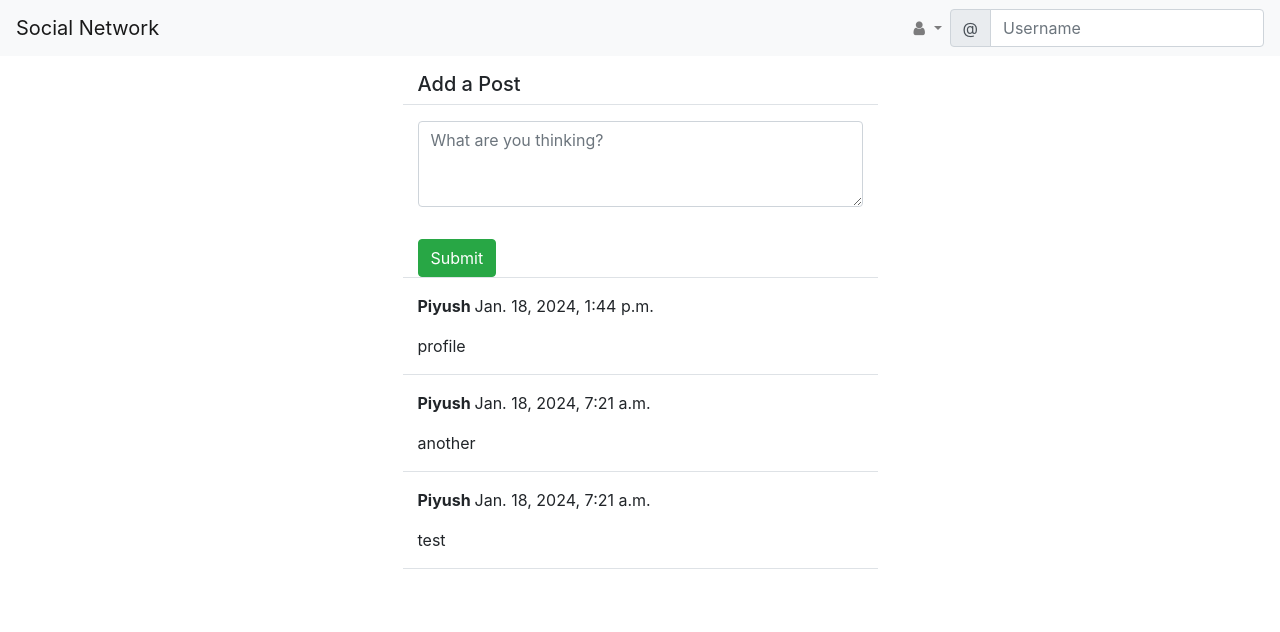
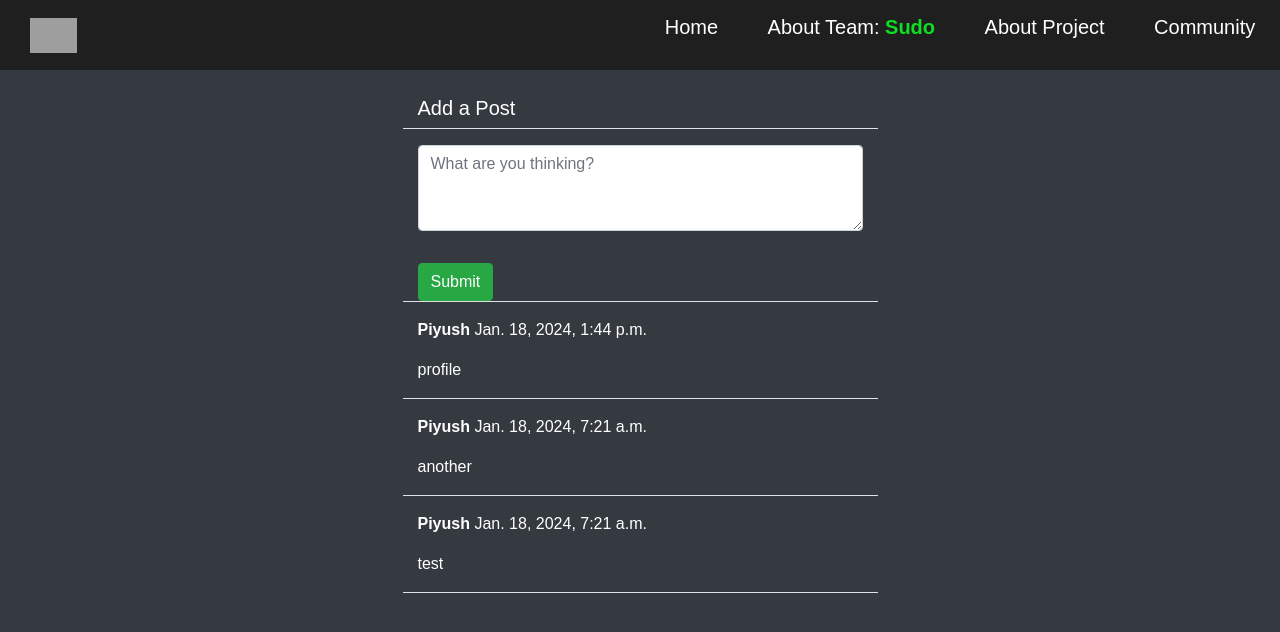
Before and after one commit to Piyushchy/web-scraping-2, a Django app: page /blog/post in a window 1280 px wide. Shown: the top 632 px of the page. Run offline with Django 5.2, Linux system fonts and the light colour scheme; a user stored in the database is signed in; data comes from the database, SQL or seed files in the repository; both versions use the stored data as it was after the commit; parts of the project's set-up code (start-up, migrations or seed data) failed here and were passed over; some libraries are stand-ins or nearby versions; grey boxes are pictures that could not be loaded.

Commit message:
navbar community ,  UI update

```diff
--- a/landing/templates/landing/base.html
+++ b/landing/templates/landing/base.html
@@ -1,5 +1,5 @@
 <!doctype html>
-<html lang="en">
+<html lang="en" class="bg-dark text-white">
   <head>
     {% load static %}
     <!-- Required meta tags -->
@@ -14,7 +14,7 @@
       {% endblock title %}
       Social nework!</title>
   </head>
-  <body>
+  <body class="bg-dark">
     {% include 'landing/navbar.html' %}
     {% block content %}
 
--- a/landing/templates/landing/navbar.html
+++ b/landing/templates/landing/navbar.html
@@ -1,42 +1,235 @@
-<nav class="navbar navbar-expand-lg navbar-light bg-light ">
-    <a class="navbar-brand" href=
-    {% if user.is_authenticated %}
-    "{% url 'post-list' %}"
-    {% else %}
-    "{% url 'index' %}"
-    {% endif %}
-    >Social Network</a>
-    <button class="navbar-toggler" type="button" data-toggle="collapse" data-target="#navbarSupportedContent" aria-controls="navbarSupportedContent" aria-expanded="false" aria-label="Toggle navigation">
-      <span class="navbar-toggler-icon"></span>
-    </button>
+<style>
+    * {
+    margin: 0;
+    padding: 0;
+    box-sizing: border-box;
+    font-family: 'Poppins', sans-serif;
+}
 
-    <div class="collapse navbar-collapse" id="navbarSupportedContent">
-      <ul class="navbar-nav mr-auto">
-          <!-- Other navigation items here -->
-      </ul>
-      <ul class="navbar-nav">
-          <li class="nav-item dropdown">
-              <a class="nav-link dropdown-toggle" href="#" id="navbarDropdown" role="button" data-toggle="dropdown" aria-haspopup="true" aria-expanded="false">
-                <i class="fa fa-user" aria-hidden="true"></i>
-              </a>
-              <div class="dropdown-menu" aria-labelledby="navbarDropdown">
-                {% if user.is_authenticated %}
-                <a class="dropdown-item" href="{% url 'profile' user.profile.pk %}">Profile</a>
-                {% else %}
-                <a class="dropdown-item" href="{% url 'account_signup' %}">Sign in</a>
-                {% endif %}
-                  <a class="dropdown-item" href="{% url 'account_logout' %}">Sign out</a>
+nav {
+    display: flex;
+    height: 70px;
+    width: 100%;
+    background-color: rgba(27, 25, 25, 0.788);
+    align-items: center;
+    position: fixed; /* Fixed positioning to make it stay at the top */
+    top: 0; /* Set distance from the top */
+    z-index: 1000; /* Set a high z-index to ensure it's above other elements */
+    transition: all 0.3s ease;
+    scroll-snap-align: start;
+}
 
-              </div>
-          </li>
-      </ul>
-      <form class="form-inline my-2 my-lg-0">
-          <div class="input-group">
-              <div class="input-group-prepend">
-                  <span class="input-group-text" id="basic-addon1">@</span>
-              </div>
-              <input type="text" class="form-control" placeholder="Username" aria-label="Username" aria-describedby="basic-addon1">
-          </div>
-      </form>
-  </div>
-  </nav>
+
+.logo {
+    height: 50%;
+    margin-left: 30px;
+}
+
+.nav-links {
+    list-style-type: none;
+    display: flex;
+    width: 50%;
+    height: 100%;
+    justify-content: space-around;
+    align-items: center;
+    margin-left: auto;
+}
+
+.nav-links li a {
+    text-decoration: none;
+    color: #fff;
+    font-size: 20px;
+    font-weight: 500;
+    outline: none;
+}
+
+.nav-links li a strong, .menu-overlay-items li a strong{
+    color: #0edf23;
+}
+
+.nav-links li a:hover {
+    color: #fff;
+    border-bottom: 2px solid #0edf23;
+}
+
+.nav-links li a:active {
+    color: #fff;
+    border-bottom: 2px solid #0edf23;
+}
+
+.ai-button{
+    cursor: pointer;
+}
+
+.hamburger-menu {
+    position: absolute;
+    right: 0;
+    background-image: url(/assets/menu-icon.png);
+    background-size: cover;
+    background-repeat: no-repeat;
+    background-color: transparent;
+    border: none;
+    outline: none;
+    height: 35px;
+    width: 35px;
+    cursor: pointer;
+    margin-right: 30px;
+    display: none;
+    z-index: 1000;
+    transition: all 0.3s ease;
+}
+
+.hamburger-menu:focus {
+    outline: none;
+}
+
+.menu-overlay {
+    /* border: 1px solid red; */
+    position: fixed;
+    top: 70px;
+    right: 0;
+    height: 50vh;
+    width: 200px;
+    background-color: rgba(27, 25, 25, 0.788);
+    z-index: 100;
+    right: -100%;
+    border-radius: 0 0 0 10px;
+    transition: all 0.3s ease;
+}
+
+.menu-overlay-items {
+    display: flex;
+    flex-direction: column;
+    justify-content: center;
+    align-items: center;
+    height: 100%;
+    list-style-type: none;
+    padding: 0;
+}
+
+.menu-overlay-items li {
+    margin-bottom: 25px;
+}
+
+.menu-overlay-items li a {
+    text-decoration: none;
+    color: #fff;
+    font-size: 20px;
+    font-weight: 500;
+    outline: none;
+    margin-bottom: 20px;
+}
+
+.menu-overlay-items li a:hover {
+    color: #fff;
+    border-bottom: 2px solid #0edf23;
+}
+
+@media screen and (max-width: 1150px) {
+    .nav-links {
+        width: 60%;
+    }
+}
+
+@media screen and (max-width: 1000px) {
+    .nav-links {
+        display: none;
+    }
+
+    .hamburger-menu {
+        display: flex;
+    }
+
+}
+
+@media screen and (max-width: 620px){
+
+    .logo{
+        margin-left: 10px;
+    }
+
+    .nav-links {
+        display: none;
+    }
+
+    .hamburger-menu {
+        display: flex;
+    }
+
+}
+
+</style>
+<nav class="text-white">
+    <img src="https://i.imgur.com/HpGoS3G.png" alt="Logo" class="logo">
+
+    <ul class="nav-links">
+        <li><a href="https://sudo-choices.vercel.app/#homeSection">Home</a></li>
+        <li><a href="https://sudo-choices.vercel.app/#aboutTeam">About Team: <strong>Sudo</strong></a></li>
+        <li><a href="https://sudo-choices.vercel.app/#aboutProject">About Project</a></li>
+        <li><a href="{% url 'post-list' %}" class="ai-button">Community</a></li>
+    </ul>
+    <button class="hamburger-menu" onclick="toggleMenu()"></button>
+    <div class="menu-overlay">
+        <ul class="menu-overlay-items">
+            <li><a href="https://sudo-choices.vercel.app/#homeSection" onclick="hideMenu()">Home</a></li>
+            <li><a href="https://sudo-choices.vercel.app/#aboutTeam" onclick="hideMenu()">About Team:
+                    <strong>Sudo</strong></a></li>
+            <li><a href="https://sudo-choices.vercel.app/#aboutProject" onclick="hideMenu()">About Project</a></li>
+            <li><a onclick="comingSoon(this)" class="ai-button">Ai Counselling</a></li>
+        </ul>
+    </div>
+</nav>
+
+<script>
+    //  Nav bar Scroll
+const nav = document.querySelector("nav");
+
+let lastScrollPos = 0;
+window.addEventListener("scroll", function () {
+const currentScrollPos = window.scrollY;
+
+if (currentScrollPos > lastScrollPos) {
+// Scrolling down
+nav.style.top = "-50%";
+} else {
+// Scrolling up
+nav.style.top = "0";
+}
+lastScrollPos = currentScrollPos;
+});
+
+//  Mobile Menu
+const mobileMenu = document.querySelector(".menu-overlay");
+const menuButton = document.querySelector(".hamburger-menu");
+
+let isMenuOpen = false;
+
+function showMenu() {
+isMenuOpen = true;
+mobileMenu.style.right = "0";
+menuButton.style.backgroundImage = "url(/assets/cross-icon.png)";
+}
+
+function hideMenu() {
+isMenuOpen = false;
+mobileMenu.style.right = "-100%";
+menuButton.style.backgroundImage = "url(/assets/menu-icon.png)";
+}
+
+function toggleMenu() {
+if (!isMenuOpen) {
+showMenu();
+console.log("Showing menu");
+} else {
+hideMenu();
+console.log("Hiding menu");
+}
+}
+
+function comingSoon(a) {
+a.textContent = "Coming Soon!";
+setTimeout(() => {
+a.textContent = "Ai Counselling";
+}, 1000);
+}
+</script>
--- a/social/templates/social/index.html
+++ b/social/templates/social/index.html
@@ -1,13 +1,13 @@
 {% extends 'landing/base.html' %}
 {% load crispy_forms_tags %}
 {% block content %}
-<div class="container" data-bs-theme="dark">
-    <div class="row justify-content-center mt-3">
-        <div class="col-md-5 col-sm-12 border-bottom">
+<div class="container bg-dark mt-5" data-bs-theme="dark">
+    <div class="row justify-content-center mt-5">
+        <div class="col-md-5 col-sm-12 border-bottom mt-5 text-white">
            <h5>Add a Post</h5>
         </div>
         </div>
-    <div class="row justify-content-center mt-3">
+    <div class="row justify-content-center mt-3 text-white">
         <div class="col-md-5 col-sm-12 border-bottom">
            <form method="POST">
             {% csrf_token %}
@@ -20,7 +20,7 @@
         </div>
     {% for post in posts %}
     <div class="row justify-content-center mt-3">
-        <div class="col-md-5 col-sm-12 border-bottom position-relative">
+        <div class="col-md-5 col-sm-12 border-bottom position-relative text-white">
             <p><strong>{{post.author}} </strong>{{post.created_on}}</p>
             <p>{{post.body}}</p>
             <a href="{% url 'post-detail' post.pk %}" class="stretched-link"></a>
--- a/zoom/templates/zoom/index.html
+++ b/zoom/templates/zoom/index.html
@@ -36,9 +36,6 @@ nav {
     scroll-snap-align: start;
 }
 
-nav * {
-    /* border: 1px solid red; */
-}
 
 .logo {
     height: 50%;
@@ -269,7 +266,7 @@ body {
           <li><a href="https://sudo-choices.vercel.app/#homeSection">Home</a></li>
           <li><a href="https://sudo-choices.vercel.app/#aboutTeam">About Team: <strong>Sudo</strong></a></li>
           <li><a href="https://sudo-choices.vercel.app/#aboutProject">About Project</a></li>
-          <li><a onclick="comingSoon(this)" class="ai-button">Ai Counselling</a></li>
+          <li><a href="{% url 'post-list' %}" class="ai-button">Community</a></li>
       </ul>
       <button class="hamburger-menu" onclick="toggleMenu()"></button>
       <div class="menu-overlay">
```
Also changed, not shown: landing/templates/landing/navbar-backup.html (added, +43 -0 lines), db.sqlite3.
